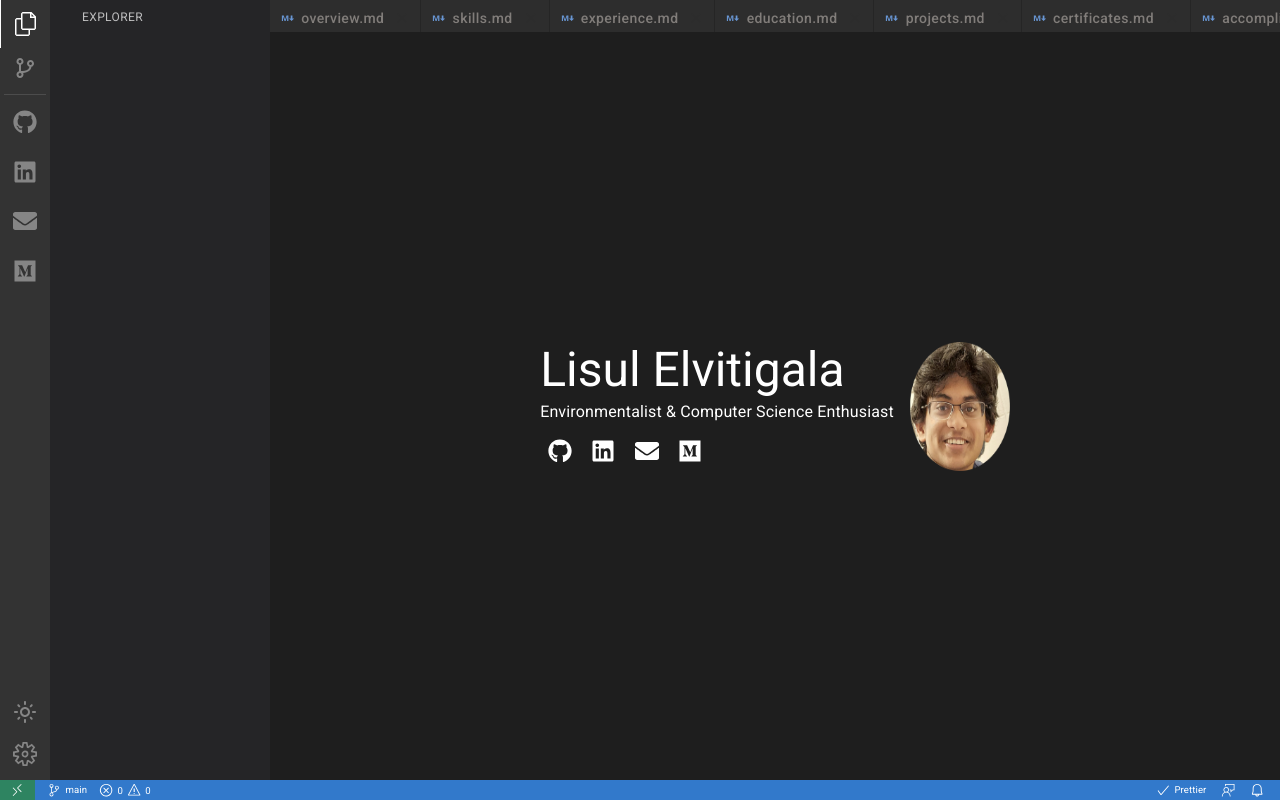
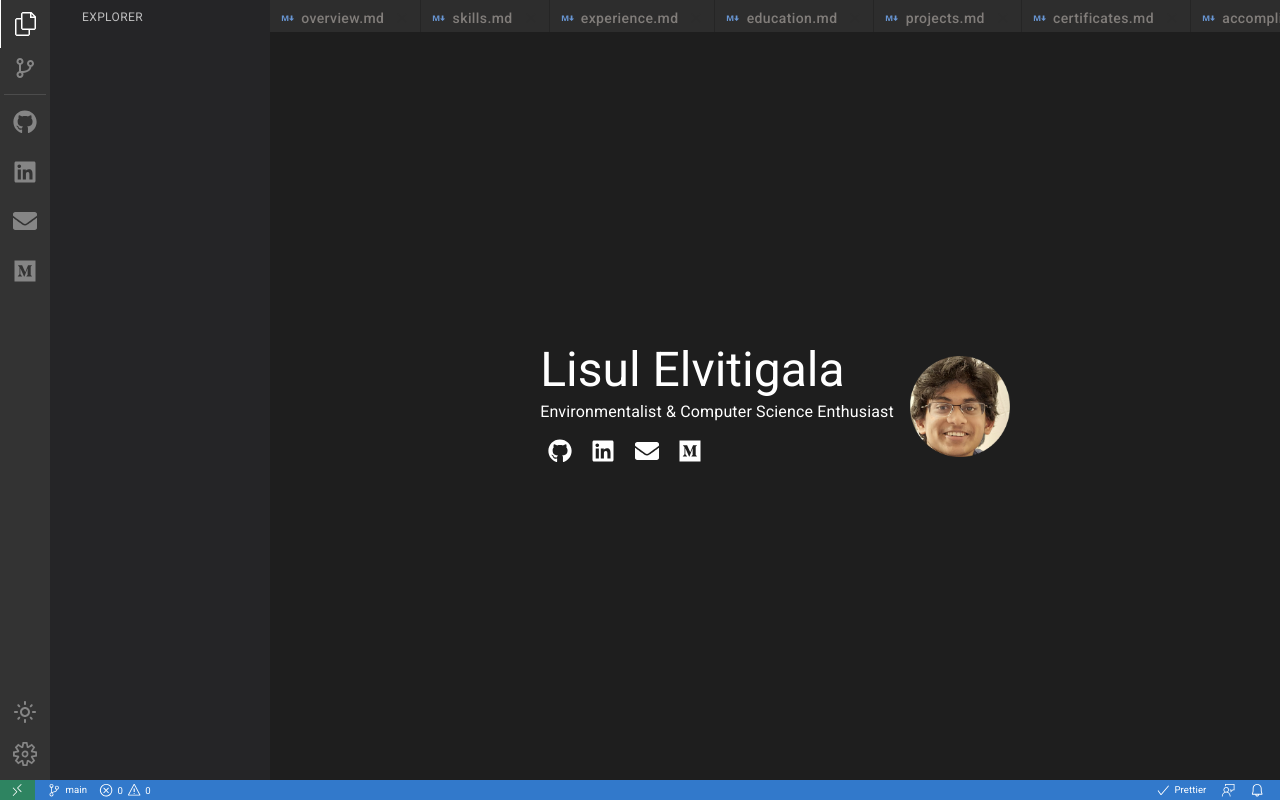
Before and after one commit to elvitigalalis/react-vscode-portfolio, a React (Create React App) app: page /#/ in a window 1280 px wide. Built offline with nearby package versions, Linux system fonts and the light colour scheme.

Commit message:
Update logo styling in Home component

```diff
--- a/src/app/pages/Home.tsx
+++ b/src/app/pages/Home.tsx
@@ -38,7 +38,7 @@ export default function Home({ setSelectedIndex }: Props) {
       <Grid item xs={3}>
         <Stack direction={{ xs: "column", sm: "row-reverse" }} spacing={2}>
           <Box display="flex" sx={{ justifyContent: "center" }}>
-            <img src={logo} width="100px" alt="logo" />
+            <img src={logo} width="100px" alt="logo" style={{ objectFit: 'contain' }} />
           </Box>
           <Box>
             <Grid
```
